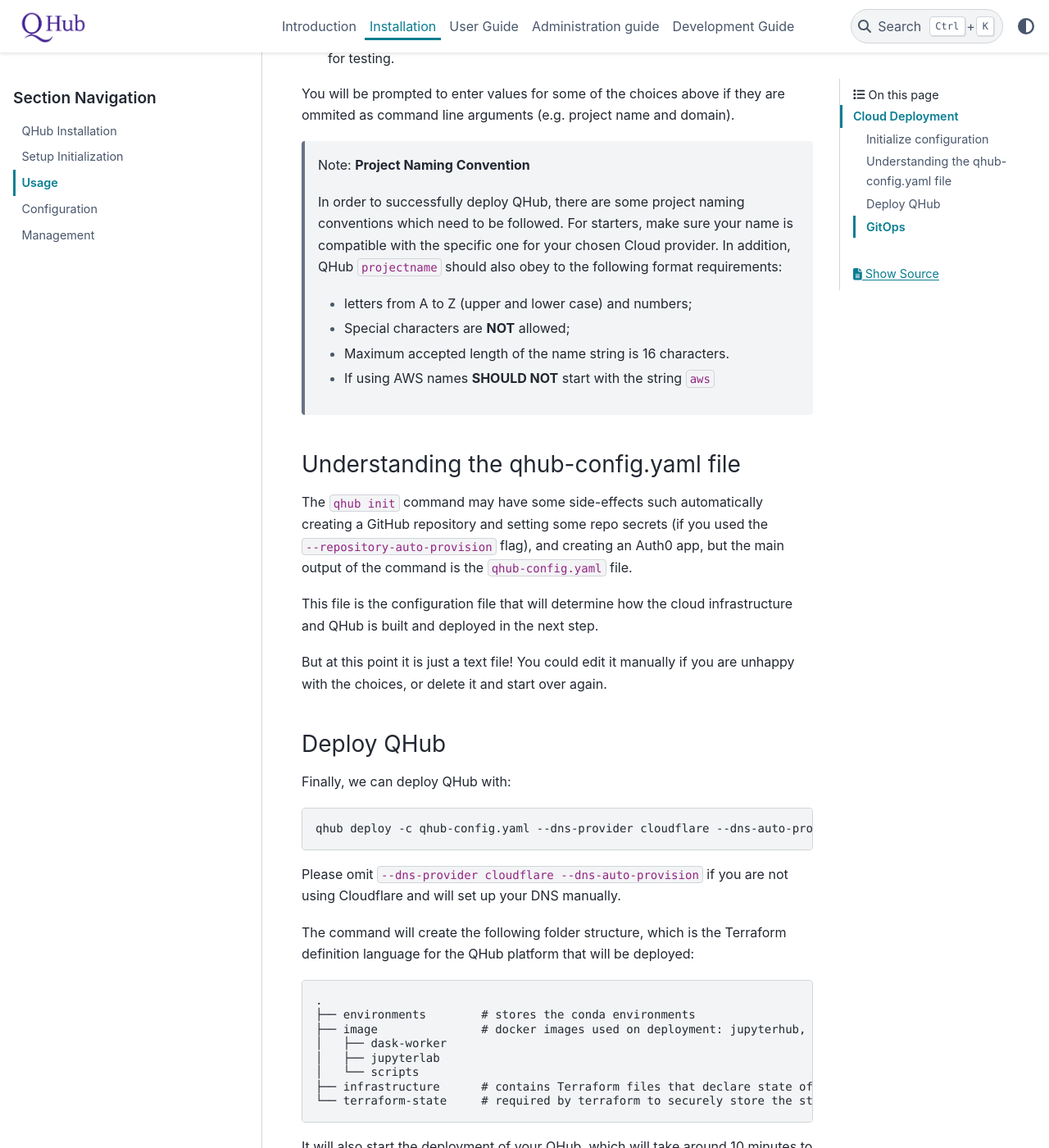
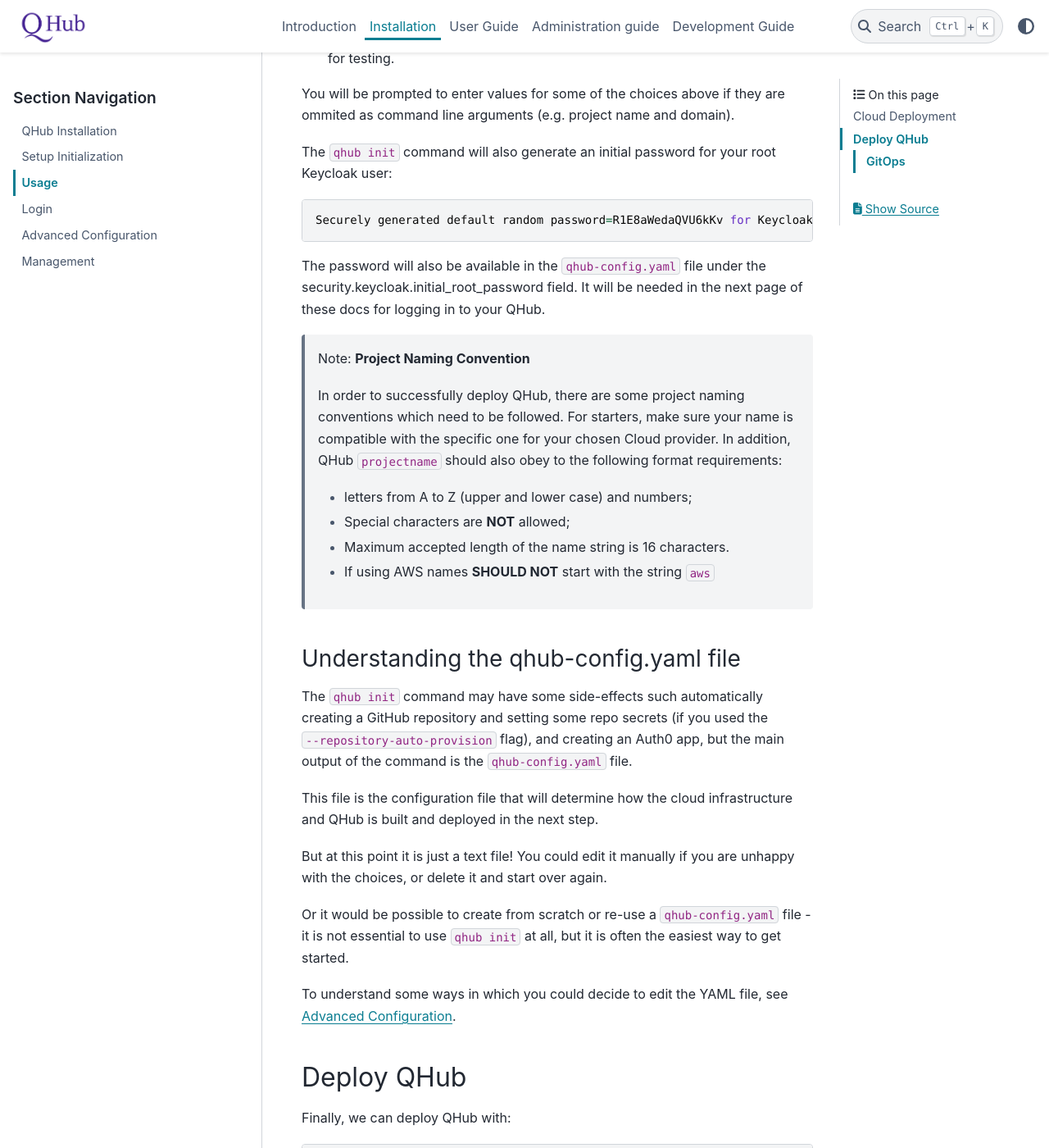
Before and after one commit to nebari-dev/nebari, a Sphinx documentation site: the page built from docs/source/installation/usage.md, in a window 1280 px wide and 1400 px high, scrolled down 1786 px. Shown: the whole window at 82% size. Built offline with Sphinx 7.4.7 and the PyData theme 0.15.4, drawn with Linux system fonts in a browser that asks for light colours; some of the changed text lies outside the part shown.

Commit message:
keycloak login docs

````diff
--- a/docs/source/installation/configuration.md
+++ b/docs/source/installation/configuration.md
@@ -1,4 +1,4 @@
-# Configuration
+# Advanced Configuration
 
 The configuration file is split into several sections. In this page,
 we detail the requirements necessary for the YAML configuration
--- a/docs/source/installation/usage.md
+++ b/docs/source/installation/usage.md
@@ -56,6 +56,14 @@
 
 You will be prompted to enter values for some of the choices above if they are ommited as command line arguments (e.g. project name and domain).
 
+The `qhub init` command will also generate an initial password for your root Keycloak user:
+
+```
+Securely generated default random password=R1E8aWedaQVU6kKv for Keycloak root user stored at path=/tmp/QHUB_DEFAULT_PASSWORD
+```
+
+The password will also be available in the `qhub-config.yaml` file under the security.keycloak.initial_root_password field. It will be needed in the next page of these docs for logging in to your QHub.
+
 <a href="#" name="project-naming-convention"></a>
 > Note: **Project Naming Convention**
 >
@@ -75,7 +83,11 @@
 
 But at this point it is just a text file! You could edit it manually if you are unhappy with the choices, or delete it and start over again.
 
-### Deploy QHub
+Or it would be possible to create from scratch or re-use a `qhub-config.yaml` file - it is not essential to use `qhub init` at all, but it is often the easiest way to get started.
+
+To understand some ways in which you could decide to edit the YAML file, see [Advanced Configuration](configuration.md).
+
+## Deploy QHub
 
 Finally, we can deploy QHub with:
 
@@ -160,3 +172,5 @@
 [Troubleshooting](../admin_guide/troubleshooting.md) section for tips
 on how to debug your QHub. Or try our
 [FAQ](../admin_guide/faq.md).
+
+If your deployment seemed to be successful, next learn how to [login](login.md).
````
Also changed, not shown: docs/source/installation/index.md (+1 -0 lines), docs/source/installation/login.md (added, +83 -0 lines), docs/source/images/keycloak_adduser.png (added), docs/source/images/keycloak_master_login.png (added), docs/source/images/keycloak_qhub_login.png (added), docs/source/images/keycloak_user_password.png (added).
